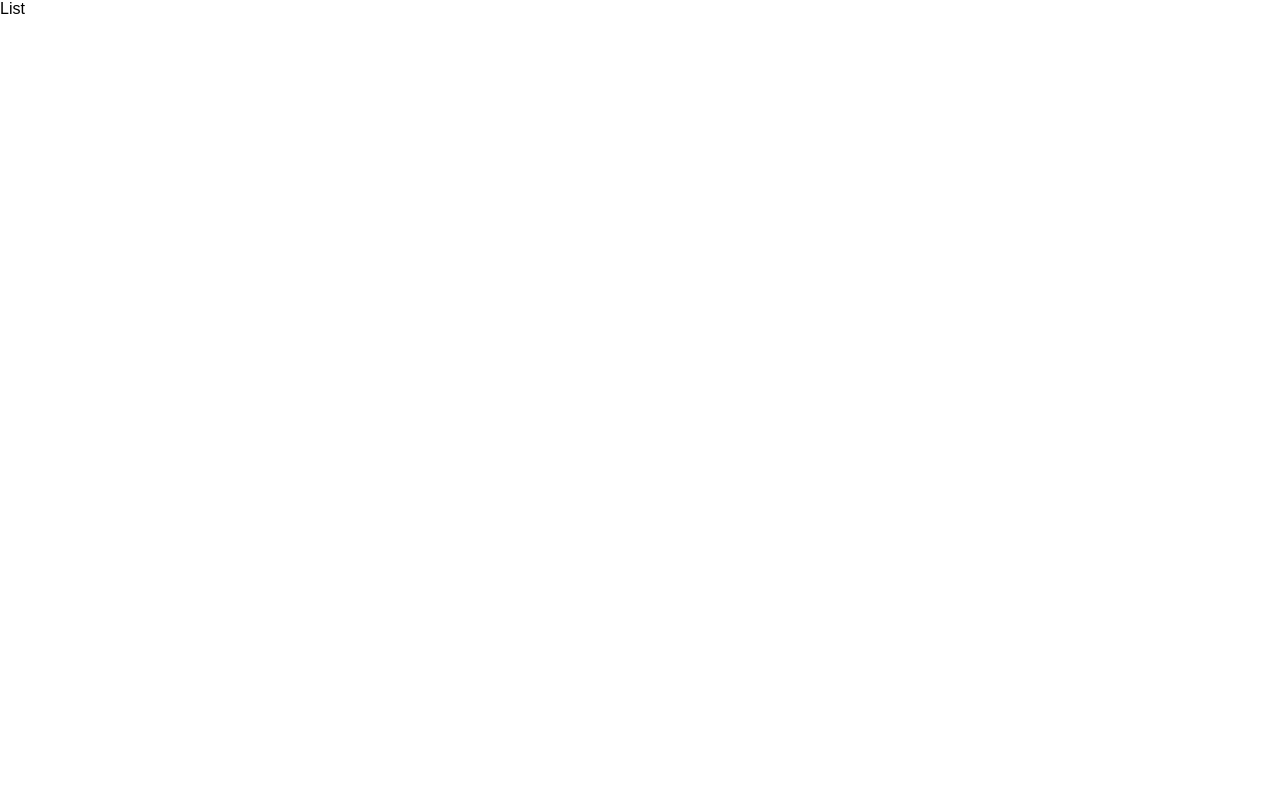
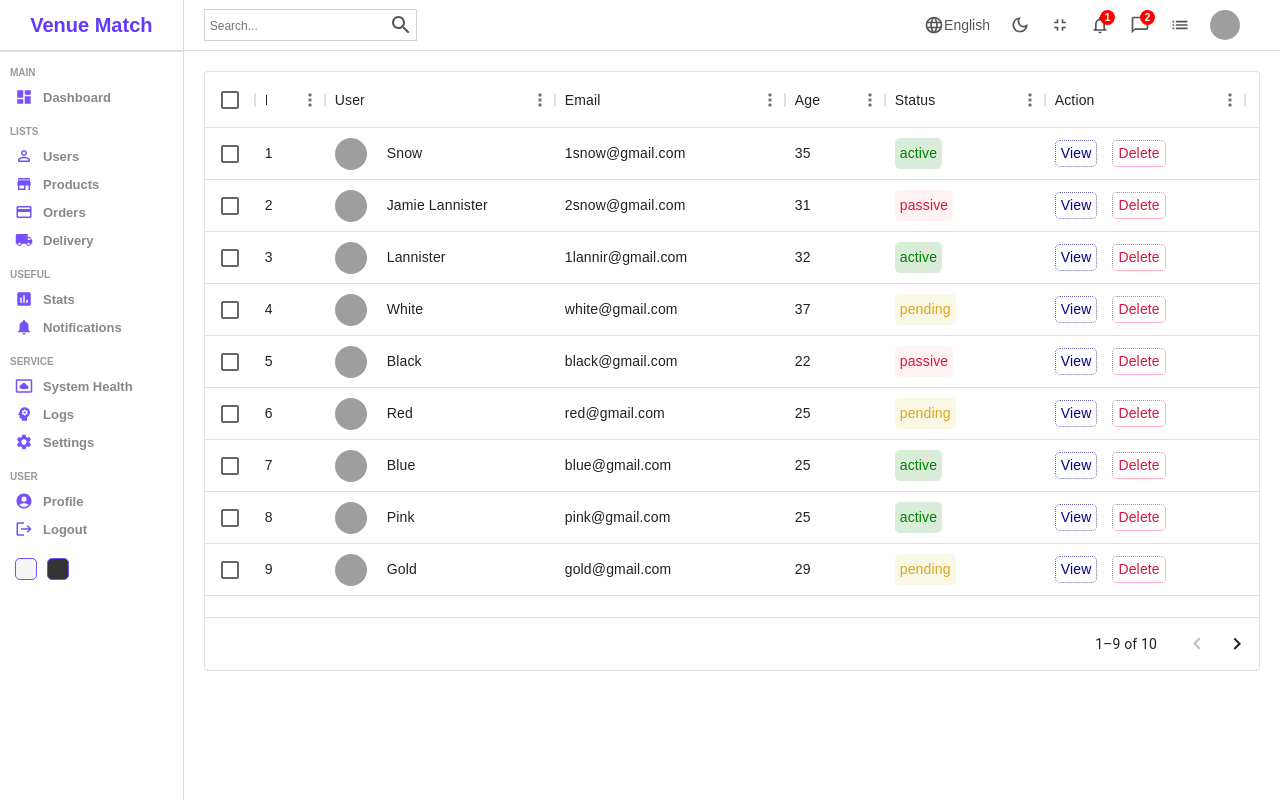
Before and after one commit to Soul-Xettri/Admin-DashBord-In-TSX-with-MUI, a React (Vite) app: page /users in a window 1280 px wide. Built offline with nearby package versions, Linux system fonts and the light colour scheme; grey boxes are pictures that could not be loaded; a web font is replaced by a local one.

Commit message:
list page with datatable

```diff
--- a/package.json
+++ b/package.json
@@ -14,6 +14,7 @@
     "@emotion/styled": "^11.11.0",
     "@mui/icons-material": "^5.13.7",
     "@mui/material": "^5.13.7",
+    "@mui/x-data-grid": "^6.9.1",
     "react": "^18.2.0",
     "react-circular-progressbar": "^2.1.0",
     "react-dom": "^18.2.0",
--- /dev/null
+++ b/src/Components/Datatable/DataTable.scss
@@ -0,0 +1,58 @@
+.datatable {
+  height: 600px;
+  padding: 20px;
+
+  .cellWithImage {
+    display: flex;
+    align-items: center;
+
+    .cellImage {
+      width: 32px;
+      height: 32px;
+      border-radius: 50%;
+      object-fit: cover;
+      margin-right: 20px;
+    }
+  }
+  .cellWithStatus {
+    padding: 5px;
+    border-radius: 5px;
+
+    &.active {
+      color: green;
+      background-color: rgba(0, 128, 0, 0.151);
+    }
+
+    &.pending {
+      color: goldenrod;
+      background-color: rgba(189, 189, 3, 0.103);
+    }
+
+    &.passive {
+      color: crimson;
+      background-color: rgba(255, 0, 0, 0.05);
+    }
+  }
+
+  .cellAction {
+    display: flex;
+    align-items: center;
+    gap: 15px;
+
+    .viewButton {
+      padding: 2px 5px;
+      border-radius: 5px;
+      color: darkblue;
+      border: 1px dotted rgba(0, 0, 139, 0.596);
+      cursor: pointer;
+    }
+
+    .deleteButton {
+        padding: 2px 5px;
+        border-radius: 5px;
+        color: crimson;
+        border: 1px dotted rgba(220, 20, 60, 0.6);
+      cursor: pointer;
+      }
+  }
+}
--- /dev/null
+++ b/src/Components/Datatable/DataTable.tsx
@@ -0,0 +1,32 @@
+import "./DataTable.scss";
+import { DataGrid} from "@mui/x-data-grid";
+import {userColumns,userRows} from "./DataTableSource"
+
+
+export default function DataTable() {
+
+    const actionColumn =[{field:"action",headerName:"Action",width:200,renderCell:()=>{
+        return(
+            <div className="cellAction">
+                <div className="viewButton">View</div>
+                <div className="deleteButton">Delete</div>
+            </div>
+        )
+    }}]
+
+  return (
+    <div className="datatable">
+      <DataGrid
+        rows={userRows}
+        columns={userColumns.concat(actionColumn)}
+        initialState={{
+          pagination: {
+            paginationModel: { page: 0, pageSize: 9 },
+          },
+        }}
+        pageSizeOptions={[5, 10]}
+        checkboxSelection
+      />
+    </div>
+  );
+}
--- /dev/null
+++ b/src/Components/Datatable/DataTableSource.tsx
@@ -0,0 +1,102 @@
+
+export const userRows = [
+    {
+        id:1,
+        username:"Snow",
+        img:"https://images.unsplash.com/photo-1529665253569-6d01c0eaf7b6?ixlib=rb-4.0.3&ixid=M3wxMjA3fDB8MHxwaG90by1wYWdlfHx8fGVufDB8fHx8fA%3D%3D&auto=format&fit=crop&w=785&q=80",
+        status:"active",
+        email:"1snow@gmail.com",
+        age: 35,
+    },
+    {
+        id:2,
+        username:"Jamie Lannister",
+        img:"https://images.unsplash.com/photo-1529665253569-6d01c0eaf7b6?ixlib=rb-4.0.3&ixid=M3wxMjA3fDB8MHxwaG90by1wYWdlfHx8fGVufDB8fHx8fA%3D%3D&auto=format&fit=crop&w=785&q=80",
+        status:"passive",
+        email:"2snow@gmail.com",
+        age: 31,
+    },
+    {
+        id:3,
+        username:"Lannister",
+        img:"https://images.unsplash.com/photo-1529665253569-6d01c0eaf7b6?ixlib=rb-4.0.3&ixid=M3wxMjA3fDB8MHxwaG90by1wYWdlfHx8fGVufDB8fHx8fA%3D%3D&auto=format&fit=crop&w=785&q=80",
+        status:"active",
+        email:"1lannir@gmail.com",
+        age: 32,
+    },
+    {
+        id:4,
+        username:"White",
+        img:"https://images.unsplash.com/photo-1529665253569-6d01c0eaf7b6?ixlib=rb-4.0.3&ixid=M3wxMjA3fDB8MHxwaG90by1wYWdlfHx8fGVufDB8fHx8fA%3D%3D&auto=format&fit=crop&w=785&q=80",
+        status:"pending",
+        email:"white@gmail.com",
+        age: 37,
+    },
+    {
+        id:5,
+        username:"Black",
+        img:"https://images.unsplash.com/photo-1529665253569-6d01c0eaf7b6?ixlib=rb-4.0.3&ixid=M3wxMjA3fDB8MHxwaG90by1wYWdlfHx8fGVufDB8fHx8fA%3D%3D&auto=format&fit=crop&w=785&q=80",
+        status:"passive",
+        email:"black@gmail.com",
+        age: 22,
+    },
+    {
+        id:6,
+        username:"Red",
+        img:"https://images.unsplash.com/photo-1529665253569-6d01c0eaf7b6?ixlib=rb-4.0.3&ixid=M3wxMjA3fDB8MHxwaG90by1wYWdlfHx8fGVufDB8fHx8fA%3D%3D&auto=format&fit=crop&w=785&q=80",
+        status:"pending",
+        email:"red@gmail.com",
+        age: 25,
+    },
+    {
+        id:7,
+        username:"Blue",
+        img:"https://images.unsplash.com/photo-1529665253569-6d01c0eaf7b6?ixlib=rb-4.0.3&ixid=M3wxMjA3fDB8MHxwaG90by1wYWdlfHx8fGVufDB8fHx8fA%3D%3D&auto=format&fit=crop&w=785&q=80",
+        status:"active",
+        email:"blue@gmail.com",
+        age: 25,
+    },
+    {
+        id:8,
+        username:"Pink",
+        img:"https://images.unsplash.com/photo-1529665253569-6d01c0eaf7b6?ixlib=rb-4.0.3&ixid=M3wxMjA3fDB8MHxwaG90by1wYWdlfHx8fGVufDB8fHx8fA%3D%3D&auto=format&fit=crop&w=785&q=80",
+        status:"active",
+        email:"pink@gmail.com",
+        age: 25,
+    },
+    {
+        id:9,
+        username:"Gold",
+        img:"https://images.unsplash.com/photo-1529665253569-6d01c0eaf7b6?ixlib=rb-4.0.3&ixid=M3wxMjA3fDB8MHxwaG90by1wYWdlfHx8fGVufDB8fHx8fA%3D%3D&auto=format&fit=crop&w=785&q=80",
+        status:"pending",
+        email:"gold@gmail.com",
+        age: 29,
+    },
+    {
+        id:10,
+        username:"Soul",
+        img:"https://images.unsplash.com/photo-1529665253569-6d01c0eaf7b6?ixlib=rb-4.0.3&ixid=M3wxMjA3fDB8MHxwaG90by1wYWdlfHx8fGVufDB8fHx8fA%3D%3D&auto=format&fit=crop&w=785&q=80",
+        status:"passive",
+        email:"soul@gmail.com",
+        age: 25,
+    },
+]
+
+export const userColumns =[
+    {field:"id",headerName:"ID",width:70},
+    { field: "user", headerName: "User", width: 230, renderCell:(params:any)=>{
+        return(
+            <div className="cellWithImage">
+                <img className = "cellImage" src={params.row.img} alt="avatar"/>
+                {params.row.username}
+            </div>
+        )
+    } },
+    {field:"email",headerName:"Email",width:230},
+    {field:"age",headerName:"Age",width:100},
+    {field:"status",headerName:"Status",width:160,renderCell:(params:any)=>{
+        return(
+            <div className={`cellWithStatus ${params.row.status}`}>{params.row.status}</div>
+        )
+    }},
+]
--- a/src/Pages/List/List.scss
+++ b/src/Pages/List/List.scss
@@ -0,0 +1,8 @@
+.list{
+    display: flex;
+    width: 100%;
+
+    .listContainer{
+        flex: 6;
+    }
+}
--- a/src/Pages/List/List.tsx
+++ b/src/Pages/List/List.tsx
@@ -1,7 +1,16 @@
+import DataTable from "../../Components/Datatable/DataTable"
+import Navbar from "../../Components/Navbar/Navbar"
+import Sidebar from "../../Components/Sidebar/Sidebar"
 import "./List.scss"
 
 export default function List() {
   return (
-    <div>List</div>
+    <div className="list">
+      <Sidebar/>
+      <div className="listContainer">
+        <Navbar/>
+        <DataTable/>
+      </div>
+    </div>
   )
 }
```
Also changed, not shown: 1 other file (tests, documents, lock files or other folders).
